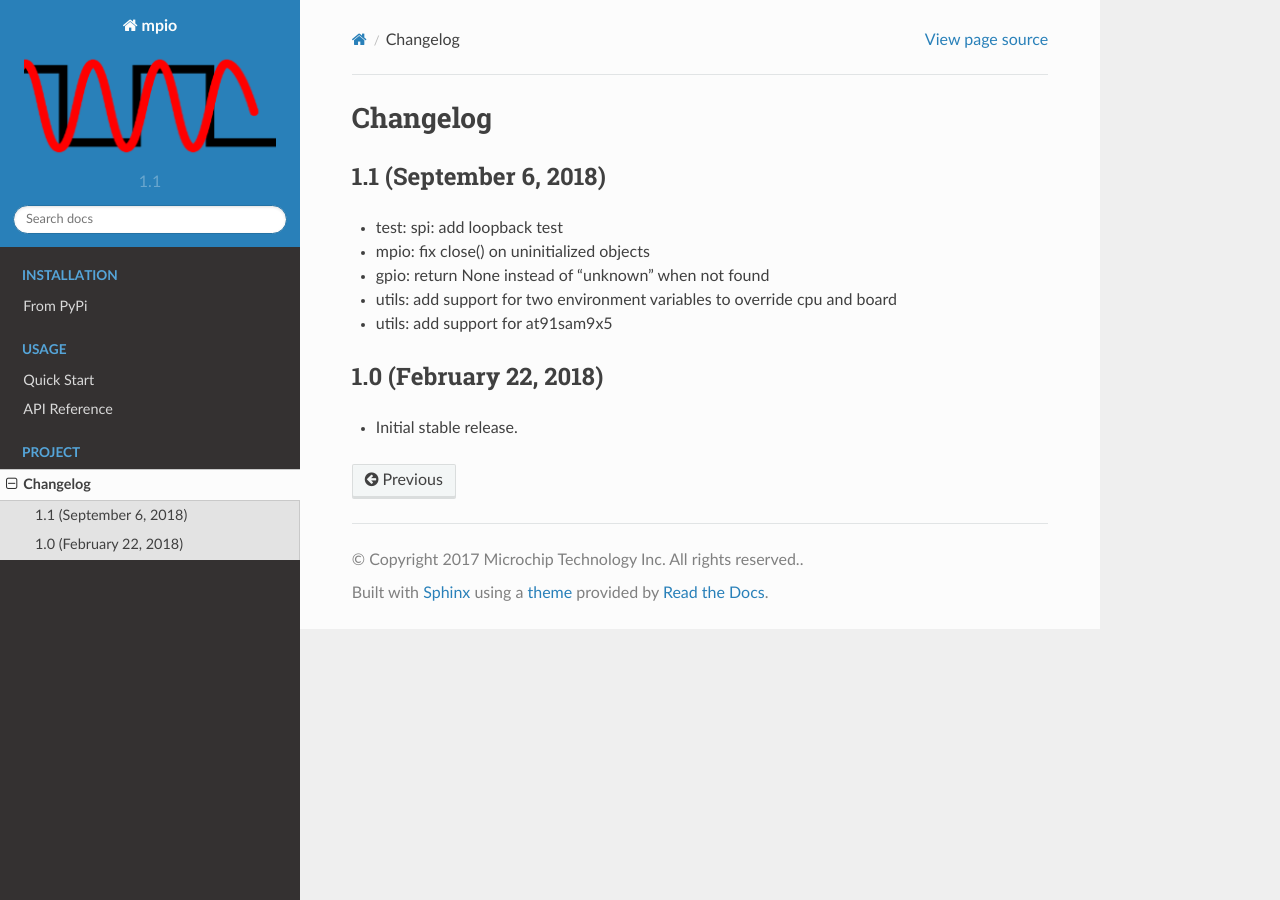
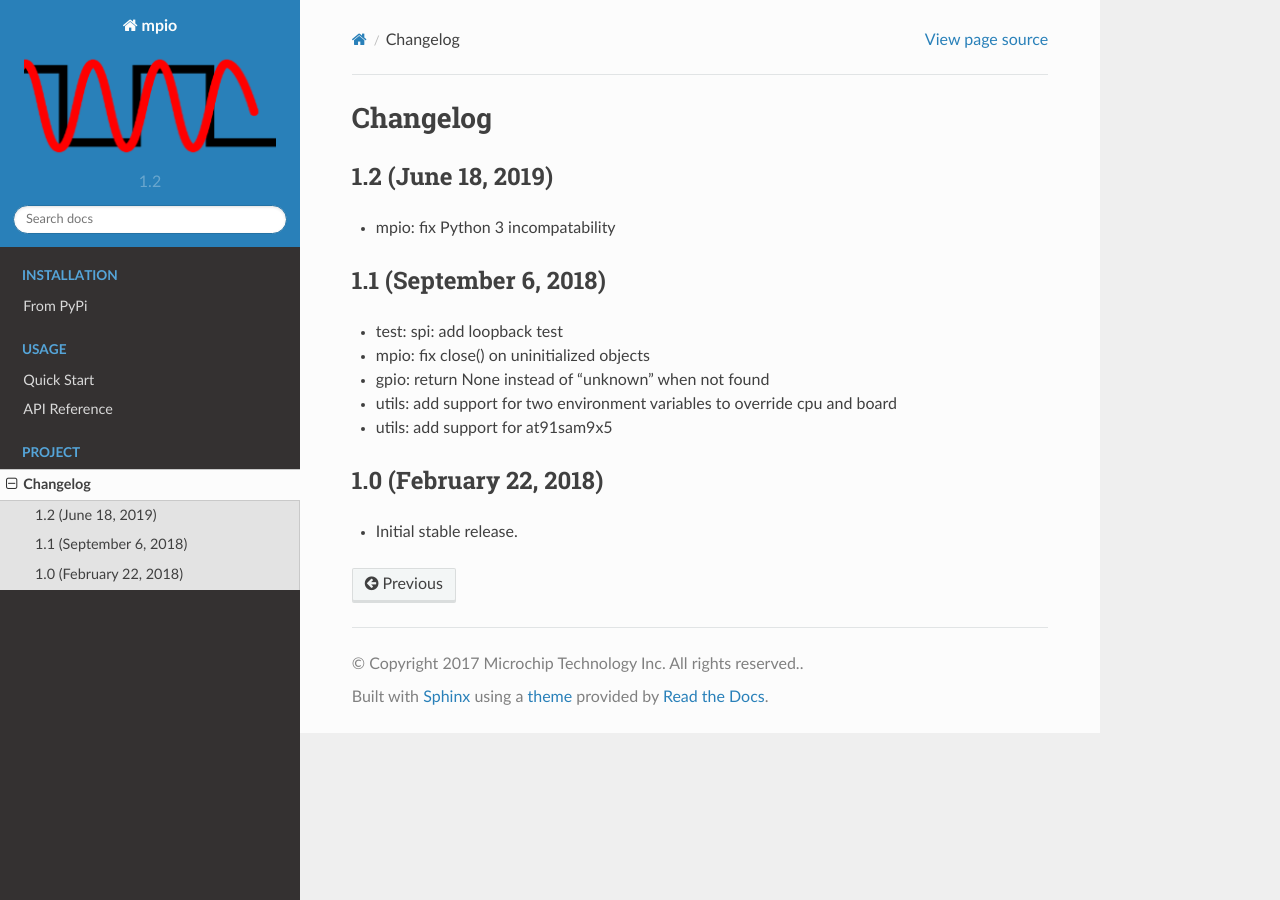
Before and after one commit to linux4sam/mpio, a Sphinx documentation site: the page built from docs/changelog.rst, in a window 1280 px wide. Built offline with Sphinx 7.4.7 and the Read the Docs theme 2.0.0, drawn with Linux system fonts in a browser that asks for light colours.

Commit message:
update changelog for v1.2
Signed-off-by: Joshua Henderson <joshua.henderson@microchip.com>

```diff
--- a/docs/changelog.rst
+++ b/docs/changelog.rst
@@ -1,5 +1,11 @@
 Changelog
 ---------
+
+1.2 (June 18, 2019)
+=======================
+
+- mpio: fix Python 3 incompatability
+
 
 1.1 (September 6, 2018)
 =======================
--- a/docs/conf.py
+++ b/docs/conf.py
@@ -57,9 +57,9 @@ author = u'Joshua Henderson'
 # built documents.
 #
 # The short X.Y version.
-version = u'1.1'
+version = u'1.2'
 # The full version, including alpha/beta/rc tags.
-release = u'1.1'
+release = u'1.2'
 
 # The language for content autogenerated by Sphinx. Refer to documentation
 # for a list of supported languages.
--- a/mpio/__init__.py
+++ b/mpio/__init__.py
@@ -31,5 +31,5 @@ from .serial import Serial
 from .devmem import DevMem
 from .smbus import SMBus
 
-__version__ = '1.1'
+__version__ = '1.2'
 "mpio module version string."
```
